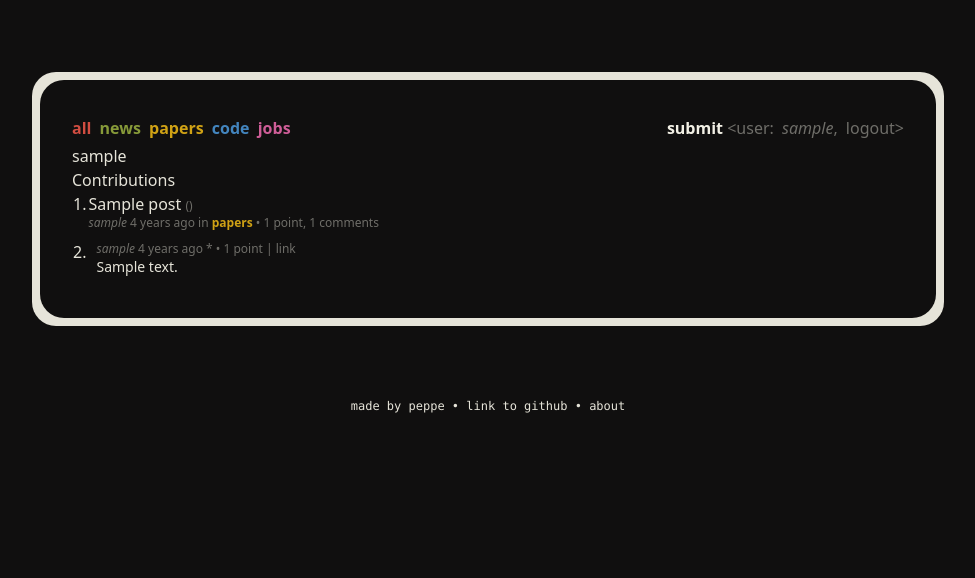
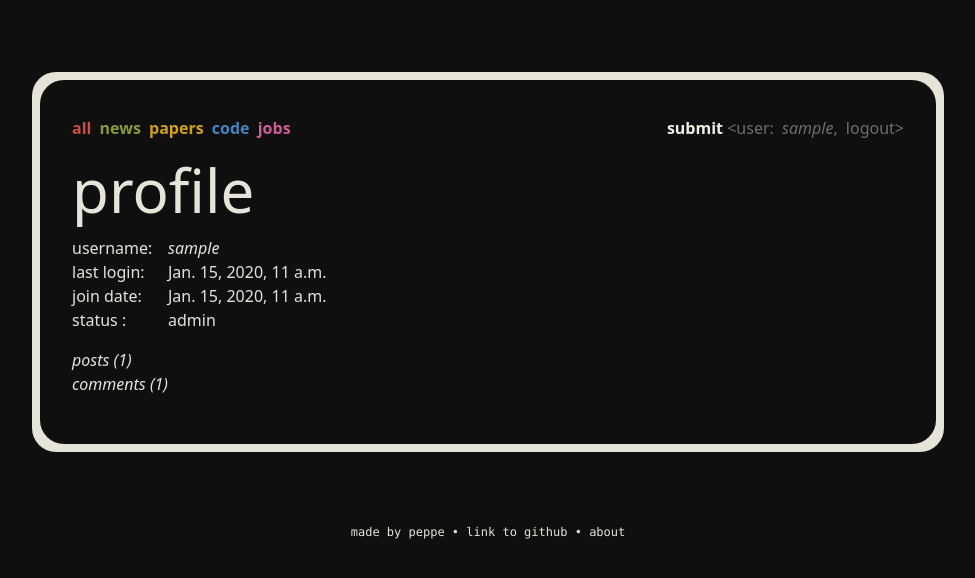
Before and after one commit to peppedilillo/ist, a Django app: page /accounts/1/ in a window 1280 px wide. Shown: the top 578 px of the page, without its empty margins (152-1127 px from the left). Run offline with Django 5.2, Linux system fonts and the light colour scheme; tables that the repository leaves empty hold one stand-in row (values such as "Sample post"); parts of the project's set-up code (start-up, migrations or seed data) failed here and were passed over.

Commit message:
profiles

```diff
--- a/accounts/templates/accounts/profile.html
+++ /dev/null
@@ -1,25 +0,0 @@
-{% extends 'base.html' %}
-{% block content %}
-    <h1>{{ user.username }}</h1>
-    <!-- contributions table -->
-    <h2>Contributions</h2>
-    {% if page_obj %}
-        <ul>
-            <table>
-                {% for contribution in page_obj %}
-                    <tr>
-                        <td style="vertical-align:top;">{{ forloop.counter0 | add:page_obj.start_index }}.</td>
-                        {% if contribution.ispost %}
-                            <td style="vertical-align:top;">{% include "mb/includes/post.html" with post=contribution.content %}</td>
-                        {% else %}
-                            <td style="vertical-align:top;">{% include "mb/includes/comment.html" with comment=contribution.content %}</td>
-                        {% endif %}
-                    </tr>
-                {% endfor %}
-            </table>
-        </ul>
-        {% include "pagination_footer.html" %}
-    {% else %}
-        <p>{{ empty_message }}</p>
-    {% endif %}
-{% endblock %}
--- /dev/null
+++ b/mb/templates/mb/profile.html
@@ -0,0 +1,29 @@
+{% extends 'base.html' %}
+{% block content %}
+    <h2 class="text-6xl my-4 font-extralight">profile</h2>
+    <!-- user infos -->
+    <div class="my-4 space y-2">
+        <div class="flex">
+            <div class="w-24 pr-4">username:</div>
+            <div class="italic">{{ user.username }}</div>
+        </div>
+        <div class="flex">
+            <div class="w-24 pr-4">last login:</div>
+            <div>{{ user.last_login }}</div>
+        </div>
+        <div class="flex">
+            <div class="w-24 pr-4">join date:</div>
+            <div>{{ user.date_joined }}</div>
+        </div>
+        <div class="flex">
+            <div class="w-24 pr-4">status :</div>
+            <div>{{ user.get_status_display }}</div>
+        </div>
+    </div>
+
+    <!-- links to contributions -->
+    <div class="my-4 space y-2">
+        <div><a href="{% url 'mb:profile_posts' user.id %}" class="italic cursor-pointer">posts ({{ user.post_count }})</a></div>
+        <div><a href="{% url 'mb:profile_comments' user.id %}" class="italic cursor-pointer">comments ({{ user.comment_count }})</a></div>
+    </div>
+{% endblock %}
--- a/mb/templatetags/mb_extras.py
+++ b/mb/templatetags/mb_extras.py
@@ -6,20 +6,21 @@ from urllib.parse import urlparse
 
 register = template.Library()
 
+colors = {
+    'all': 'red-light',
+    'news': 'green-light',
+    'papers': 'yellow-light',
+    'code': 'blue-light',
+    'jobs': 'magenta-light'
+}
+
 
 @register.filter
 def board_color(header_text):
     """Associates a color to each of the messageboard board.
     Note that these colors should also be safelisted in the tailwind config,
     otherwise tailwind may never now of them."""
-    colors = {
-        'all': 'red-light',
-        'news': 'green-light',
-        'papers': 'yellow-light',
-        'code': 'blue-light',
-        'jobs': 'magenta-light'
-    }
-    return colors.get(header_text, 'text-base-300')
+    return colors.get(header_text, 'base-100')
 
 
 @register.filter
--- a/mb/urls.py
+++ b/mb/urls.py
@@ -22,4 +22,6 @@ urlpatterns = [
     path("comments/<int:comment_id>/history", views.comment_history, name="comment_history"),
     path("comments/<int:comment_id>/upvote", views.comment_upvote, name="comment_upvote"),
     path("accounts/<int:user_id>/", views.profile, name="profile"),
+    path("accounts/<int:user_id>/posts", views.profile_posts, name="profile_posts"),
+    path("accounts/<int:user_id>/comments", views.profile_comments, name="profile_comments"),
 ]
--- a/mb/views.py
+++ b/mb/views.py
@@ -10,6 +10,8 @@ from django.shortcuts import redirect
 from django.shortcuts import render
 from django.views.decorators.http import require_POST
 from django.db.models import Exists, OuterRef, Prefetch, Count
+from django.db.models.query import QuerySet
+from psutil import users
 
 from .forms import CommentForm
 from .forms import PostEditForm
@@ -20,17 +22,16 @@ from .models import CommentHistory
 from .models import Post
 from .settings import INDEX_NPOSTS
 from .settings import MAX_DEPTH
-from .settings import PROFILE_NENTRIES
 
 EMPTY_MESSAGE = "It is empty here!"
 
 
-def _index(request, title: str, order_by: str) -> HttpResponse:
+def _index(request, post_objects: QuerySet, order_by: str, header: str | None = None) -> HttpResponse:
     # we ask the db to annotate the post with a flag indicating wether the
     # request user has liked the posts we fetched or not. this is because
     # we have to highlight posts liked by the user. the request is at db level
     # to improve performances and avoid n+1 queries.
-    posts = Post.objects.annotate(
+    posts = post_objects.annotate(
         is_fan=Exists(
             Post.fans.through.objects.filter(
                 post_id=OuterRef('id'),
@@ -41,16 +42,17 @@ def _index(request, title: str, order_by: str) -> HttpResponse:
     paginator = Paginator(posts, INDEX_NPOSTS)
     page_number = request.GET.get("page")
     page_obj = paginator.get_page(page_number)
-    context = {
-        "page_obj": page_obj,
-        "header": title,
-        "empty_message": EMPTY_MESSAGE,
-    }
+    context = {"page_obj": page_obj, "empty_message": EMPTY_MESSAGE}
+    if header:
+        context["header"] = header
     return render(request, "mb/index.html", context)
 
 
-index = partial(_index, title="all", order_by="-score")
-news = partial(_index, title="news", order_by="-date")
+index = partial(_index, header="all", post_objects=Post.objects.all(), order_by="-score")
+news = partial(_index, header="news", post_objects=Post.objects.all(), order_by="-date")
+papers = partial(_index, header="papers", post_objects=Post.objects.filter(board__name="p"), order_by="-score")
+code = partial(_index, header="code", post_objects=Post.objects.filter(board__name="c"), order_by="-score")
+jobs = partial(_index, header="jobs", post_objects=Post.objects.filter(board__name="j"), order_by="-score")
 
 
 def _board(request, name: str) -> HttpResponse:
@@ -72,11 +74,6 @@ def _board(request, name: str) -> HttpResponse:
         "empty_message": EMPTY_MESSAGE,
     }
     return render(request, "mb/index.html", context)
-
-
-papers = partial(_board, name="p")
-code = partial(_board, name="c")
-jobs = partial(_board, name="j")
 
 
 def eager_replies(comments, depth: int, user_id=None):
@@ -300,20 +297,30 @@ def post_upvote(request, post_id: int):
 
 
 def profile(request, user_id: int):
-    user = get_object_or_404(get_user_model(), pk=user_id)
-    posts = user.posts.select_related("user")
-    comments = user.comments.select_related("user")
+    user = get_object_or_404(
+        get_user_model().objects.annotate(
+            post_count=Count("posts", distinct=True),
+            comment_count=Count("comments", distinct=True),
+        ),
+        pk=user_id,
+    )
+    return render(request, "mb/profile.html", {"user": user})
 
-    paginator = Paginator(
-        [
-            {"content": c, "ispost": isinstance(c, Post)}
-            for c in sorted((*posts, *comments), key=lambda x: x.date, reverse=True)
-        ],
-        PROFILE_NENTRIES,
-    )
+
+def profile_posts(request, user_id: int):
+    _ = get_object_or_404(get_user_model(), pk=user_id)
+    return _index(request, post_objects=Post.objects.filter(user_id=user_id), order_by="-date")
+
+
+def profile_comments(request, user_id: int):
+    _ = get_object_or_404(get_user_model(), pk=user_id)
+    comments = eager_replies(
+        Comment.objects.filter(user_id=user_id),
+        depth=MAX_DEPTH,
+        user_id=request.user.id,
+    ).order_by("-date")
     context = {
-        "user": user,
-        "page_obj": paginator.get_page(request.GET.get("page")),
-        "empty_message": EMPTY_MESSAGE,
+        "comments": comments,
+        "max_depth": MAX_DEPTH,
     }
-    return render(request, "accounts/profile.html", context)
+    return render(request, "mb/post_detail.html", context)
--- a/templates/pagination_footer.html
+++ b/templates/pagination_footer.html
@@ -1,4 +1,4 @@
-<div class="text-xs">
+<div>
     {% if page_obj.has_previous %}
         <a href="?page=1">&laquo; first</a>
         <a href="?page={{ page_obj.previous_page_number }}">previous</a>
```
Also changed, not shown: mb/templates/mb/post_detail.html (+9 -3 lines).
